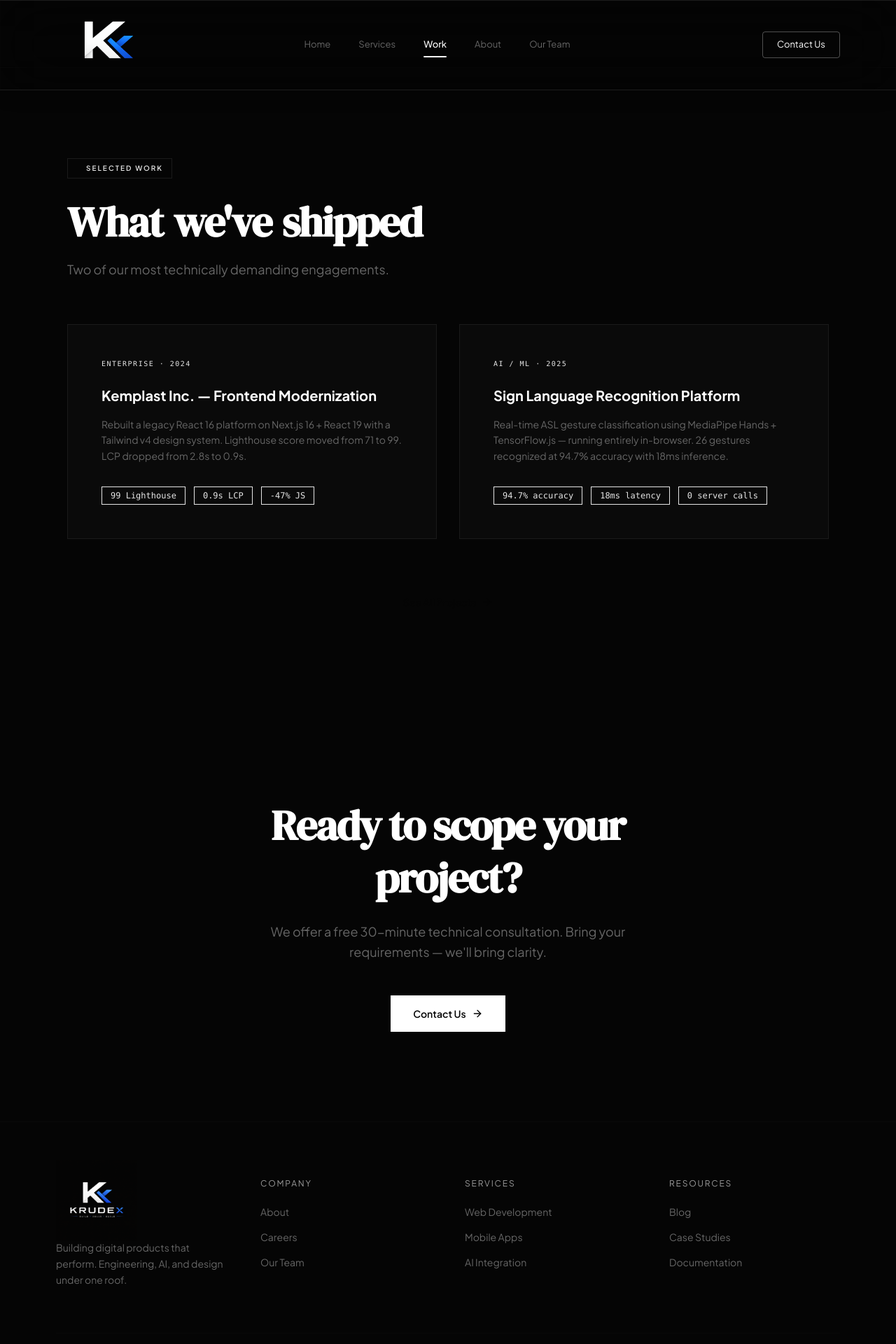
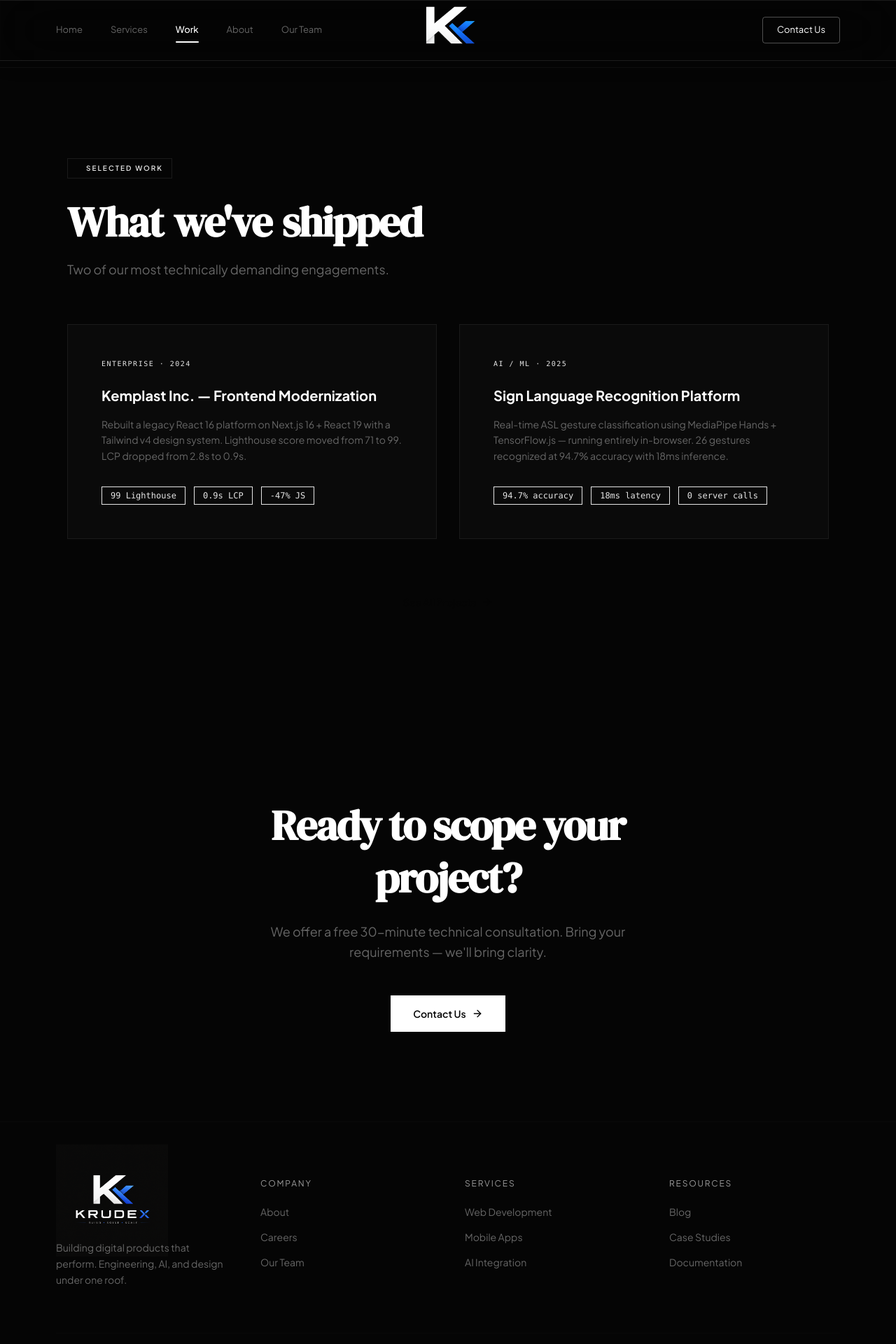
Before and after one commit to mdeocder24/Krudex-Tech, a Next.js app: page /work in a window 1280 px wide. Shown: the top 1920 px of the page at 70% size. Built offline with nearby package versions, Linux system fonts and the light colour scheme.

Commit message:
feat: implement responsive Navbar and Footer components with motion animations

```diff
--- a/src/components/Footer.tsx
+++ b/src/components/Footer.tsx
@@ -48,7 +48,7 @@ const Footer = () => {
                 alt="Krudex"
                 width={240}
                 height={80}
-                className="h-16 w-auto object-contain scale-[1.5] md:scale-[1.8] origin-left"
+                className="h-16 w-auto object-contain scale-[2] md:scale-[2.5] origin-left mix-blend-screen"
                 priority
               />
             </Link>
--- a/src/components/Navbar.tsx
+++ b/src/components/Navbar.tsx
@@ -43,18 +43,8 @@ const Navbar = () => {
         ${scrolled ? 'py-4' : 'py-6'}
       `}
     >
-      {/* Brand */}
-      <Link href="/" className="flex items-center">
-        <Image
-          src="/krudex-nav.png"
-          alt="Krudex"
-          width={240}
-          height={80}
-          className="h-16 md:h-20 w-auto object-contain scale-[1.5] md:scale-[1.8] origin-left"
-          priority
-        />
-      </Link>
-
+      {/* Left side: Nav Links (Desktop) & Menu Toggle (Mobile) */}
+      <div className="flex-1 flex items-center justify-start">
         {/* Desktop Nav Links */}
         <div className="hidden md:flex items-center gap-10">
           {navLinks.map((link) => {
@@ -81,18 +71,6 @@ const Navbar = () => {
           })}
         </div>
 
-      {/* Desktop CTA */}
-      <div className="hidden md:flex items-center">
-        <MotionLink
-          href="/contact"
-          whileHover={{ scale: 1.05 }}
-          whileTap={{ scale: 0.95 }}
-          className="text-[13px] text-white border border-white/30 px-5 py-2 rounded-sm hover:bg-white hover:text-krudex-black transition-all duration-300"
-        >
-          Contact Us
-        </MotionLink>
-      </div>
-
         {/* Mobile Menu Toggle */}
         <div className="md:hidden flex items-center">
           <motion.button
@@ -104,6 +82,37 @@ const Navbar = () => {
             <Menu className="w-6 h-6" />
           </motion.button>
         </div>
+      </div>
+
+      {/* Center: Brand */}
+      <div className="absolute left-1/2 top-1/2 -translate-x-1/2 -translate-y-1/2 flex items-center justify-center">
+        <Link href="/" className="flex items-center">
+          <Image
+            src="/krudex-nav.png"
+            alt="Krudex"
+            width={240}
+            height={80}
+            className="h-16 md:h-20 w-auto object-contain scale-[1.5] md:scale-[1.8] mix-blend-screen"
+            priority
+          />
+        </Link>
+      </div>
+
+      {/* Right side: Desktop CTA */}
+      <div className="flex-1 flex justify-end items-center">
+        <div className="hidden md:flex items-center">
+          <MotionLink
+            href="/contact"
+            whileHover={{ scale: 1.05 }}
+            whileTap={{ scale: 0.95 }}
+            className="text-[13px] text-white border border-white/30 px-5 py-2 rounded-sm hover:bg-white hover:text-krudex-black transition-all duration-300"
+          >
+            Contact Us
+          </MotionLink>
+        </div>
+      </div>
+
+
 
       {/* Mobile Menu Overlay */}
       <AnimatePresence>
```
Lines whose indentation alone changed are shown as unchanged.
